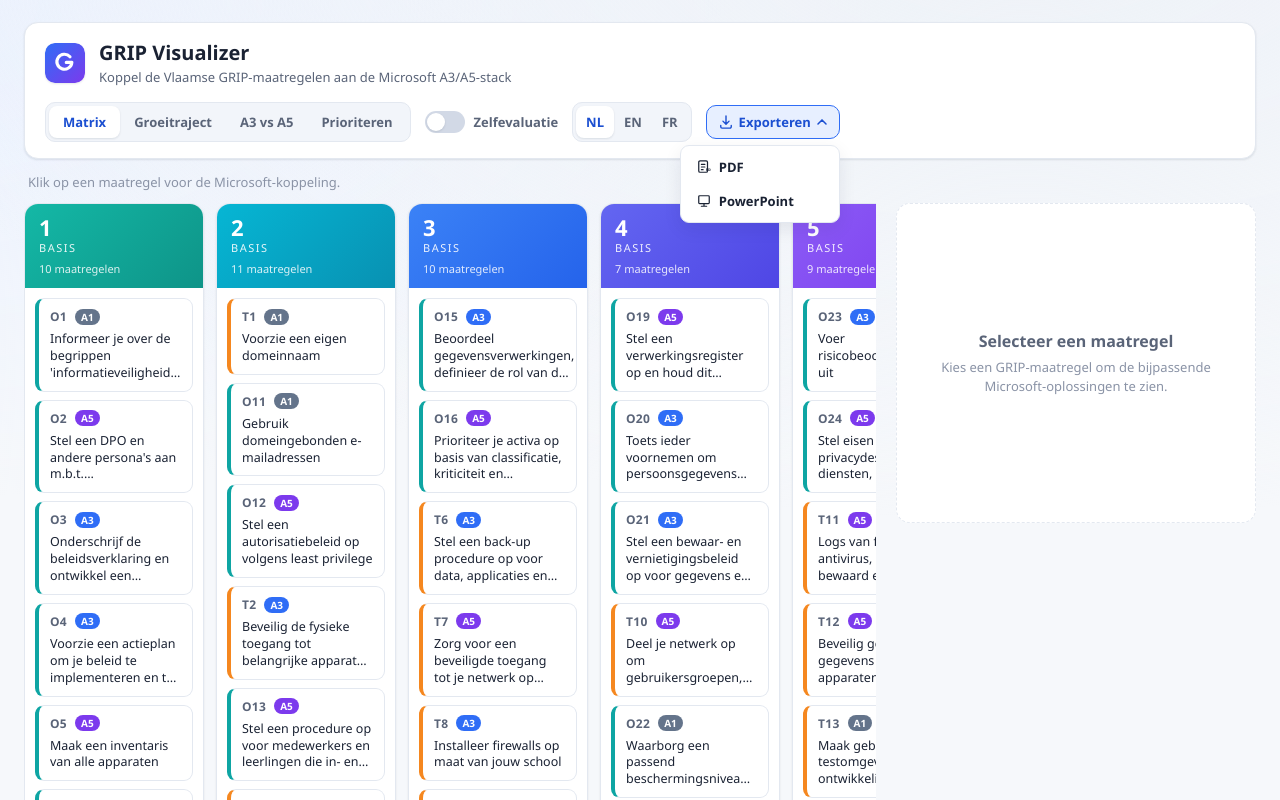
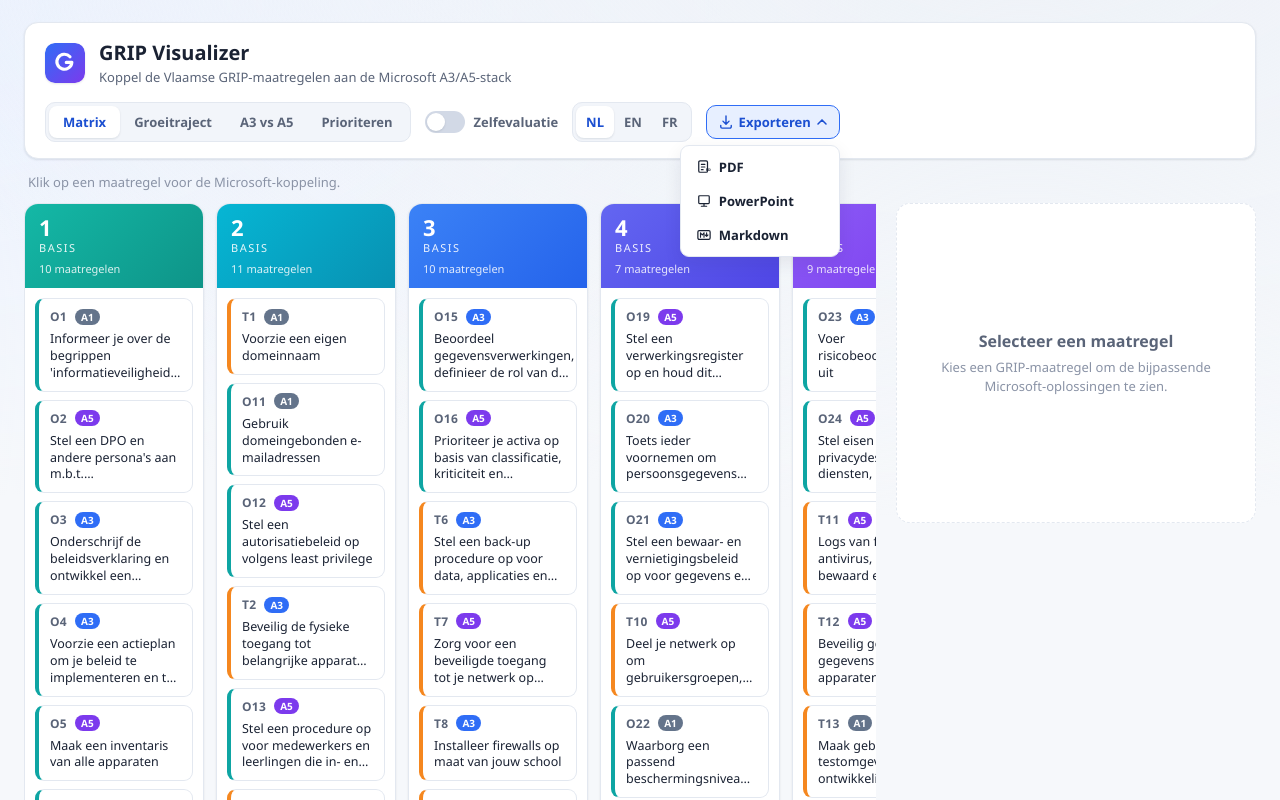
Before and after one commit to DevSecNinja/grip-visualizer, a React (Vite) app: page / in a window 1280 px wide. Both pictures are taken after a click on the button "Exporteren". Shown: the top 800 px of the page. Built offline with nearby package versions, Linux system fonts and the light colour scheme.

Commit message:
feat: add client-side Markdown export

```diff
--- a/src/components/ExportMenu.jsx
+++ b/src/components/ExportMenu.jsx
@@ -1,6 +1,6 @@
 import { useRef, useState, useEffect } from 'react';
 import { t } from '../i18n/strings.js';
-import { exportPDF, exportPPTX } from '../data/export.js';
+import { exportPDF, exportPPTX, exportMarkdown } from '../data/export.js';
 
 export default function ExportMenu({ lang }) {
   const [open, setOpen] = useState(false);
@@ -42,6 +42,11 @@ export default function ExportMenu({ lang }) {
   function handlePdf() {
     setOpen(false);
     exportPDF();
+  }
+
+  function handleMarkdown() {
+    setOpen(false);
+    exportMarkdown(lang);
   }
 
   return (
@@ -173,6 +178,37 @@ export default function ExportMenu({ lang }) {
               {t(lang, 'exportPptx')}
             </button>
           </li>
+          <li role="none">
+            <button
+              type="button"
+              role="menuitem"
+              className="export-menu__item"
+              aria-label={t(lang, 'exportMarkdownAria')}
+              onClick={handleMarkdown}
+            >
+              <svg viewBox="0 0 16 16" aria-hidden="true" width="14" height="14">
+                <rect
+                  x="1"
+                  y="3"
+                  width="14"
+                  height="10"
+                  rx="1.5"
+                  fill="none"
+                  stroke="currentColor"
+                  strokeWidth="1.4"
+                />
+                <path
+                  d="M4 10.5v-5L6 8l2-2.5v5M11 5.5v4M9.5 8l1.5 1.5L12.5 8"
+                  fill="none"
+                  stroke="currentColor"
+                  strokeWidth="1.3"
+                  strokeLinecap="round"
+                  strokeLinejoin="round"
+                />
+              </svg>
+              {t(lang, 'exportMarkdown')}
+            </button>
+          </li>
         </ul>
       )}
     </div>
--- a/src/data/export.js
+++ b/src/data/export.js
@@ -42,6 +42,138 @@ function tierColor(tier) {
  */
 export function exportPDF() {
   window.print();
+}
+
+// ─── Markdown export ──────────────────────────────────────────────────────────
+
+// Returns the localized BCP-47 locale tag used for the document date.
+function dateLocale(lang) {
+  return { fr: 'fr-BE', en: 'en-GB', nl: 'nl-BE' }[lang] || 'nl-BE';
+}
+
+// Builds the Markdown body for a single measure, mirroring the detail shown in
+// the app and the PDF/PPTX exports.
+function measureMarkdown(measure, lang) {
+  const lines = [];
+  const title = localized(measure, 'title', lang);
+  const typeLabel =
+    measure.type === 'T' ? t(lang, 'technical') : t(lang, 'organisational');
+
+  lines.push(`## ${measure.code} — ${title}`);
+  lines.push('');
+  lines.push(
+    `**${typeLabel}** · ${t(lang, 'basis')} ${measure.basis} · ${highestTier(measure)}`
+  );
+  lines.push('');
+  lines.push(localized(measure, 'summary', lang));
+  lines.push('');
+
+  // Practical guidance
+  const guidance = localizedGuidance(measure, lang);
+  if (guidance) {
+    lines.push(`### ${t(lang, 'guidanceTitle')}`);
+    lines.push('');
+    if (guidance.rationale) {
+      lines.push(`**${t(lang, 'guidanceWhy')}:** ${guidance.rationale}`);
+      lines.push('');
+    }
+    if (guidance.do && guidance.do.length > 0) {
+      lines.push(`**${t(lang, 'guidanceDo')}**`);
+      lines.push('');
+      guidance.do.forEach((item) => lines.push(`- ${item}`));
+      lines.push('');
+    }
+    if (guidance.dont && guidance.dont.length > 0) {
+      lines.push(`**${t(lang, 'guidanceDont')}**`);
+      lines.push('');
+      guidance.dont.forEach((item) => lines.push(`- ${item}`));
+      lines.push('');
+    }
+  }
+
+  // Microsoft mapping
+  lines.push(`### ${t(lang, 'microsoftMapping')}`);
+  lines.push('');
+  if (measure.microsoft.length === 0) {
+    lines.push(t(lang, 'noMapping'));
+    lines.push('');
+  } else {
+    measure.microsoft.forEach((ms) => {
+      const tierLabel = `${ms.tier}${ms.a5Adds ? '+' : ''}`;
+      const docs = ms.docsUrl ? ` — [${t(lang, 'openDocs')}](${ms.docsUrl})` : '';
+      lines.push(`- **${ms.name}** (${tierLabel})${docs}`);
+    });
+    lines.push('');
+  }
+
+  // Standards mapping
+  const standards = standardsFor(measure);
+  if (standards.length > 0) {
+    lines.push(`### ${t(lang, 'standardsTitle')}`);
+    lines.push('');
+    const standardsWhy = localizedStandardsWhy(measure, lang);
+    if (standardsWhy) {
+      lines.push(`**${t(lang, 'standardsWhy')}:** ${standardsWhy}`);
+      lines.push('');
+    }
+    standards.forEach((std) => {
+      const label = std.url ? `[${std.label}](${std.url})` : std.label;
+      lines.push(`- **${label}**: ${std.controls.join(', ')}`);
+    });
+    lines.push('');
+    lines.push(`> ${t(lang, 'standardsNote')}`);
+    lines.push('');
+  }
+
+  // Further reading
+  if (measure.references && measure.references.length > 0) {
+    lines.push(`### ${t(lang, 'referencesTitle')}`);
+    lines.push('');
+    measure.references.forEach((ref) => {
+      const label = localized(ref, 'label', lang);
+      lines.push(`- ${ref.url ? `[${label}](${ref.url})` : label}`);
+    });
+    lines.push('');
+  }
+
+  return lines.join('\n');
+}
+
+/**
+ * Builds a Markdown document containing the full GRIP → Microsoft mapping — one
+ * section per measure with the same detail as the PDF/PPTX exports — and
+ * triggers a client-side download. No data leaves the browser.
+ *
+ * @param {string} lang  Active UI language ('nl' | 'en' | 'fr')
+ */
+export function exportMarkdown(lang) {
+  const measures = getMeasures();
+  const today = new Date().toLocaleDateString(dateLocale(lang), {
+    year: 'numeric',
+    month: 'long',
+    day: 'numeric',
+  });
+
+  const parts = [
+    `# ${t(lang, 'appTitle')}`,
+    '',
+    `_${t(lang, 'appSubtitle')}_`,
+    '',
+    today,
+    '',
+    ...measures.map((measure) => measureMarkdown(measure, lang)),
+  ];
+
+  const markdown = parts.join('\n');
+  const blob = new Blob([markdown], { type: 'text/markdown;charset=utf-8' });
+  const url = URL.createObjectURL(blob);
+  const link = document.createElement('a');
+  link.href = url;
+  link.download = 'GRIP-Visualizer.md';
+  document.body.appendChild(link);
+  link.click();
+  document.body.removeChild(link);
+  URL.revokeObjectURL(url);
 }
 
 // ─── PPTX export ─────────────────────────────────────────────────────────────
--- a/src/i18n/strings.js
+++ b/src/i18n/strings.js
@@ -60,8 +60,10 @@ export const ui = {
     exportLabel: 'Exporteren',
     exportPdf: 'PDF',
     exportPptx: 'PowerPoint',
+    exportMarkdown: 'Markdown',
     exportPdfAria: 'Exporteer als PDF',
     exportPptxAria: 'Exporteer als PowerPoint',
+    exportMarkdownAria: 'Exporteer als Markdown',
     disclaimerTitle: 'Disclaimer',
     disclaimerUnofficial:
       'Dit is een onafhankelijk, niet-officieel hulpmiddel. Het wordt niet door Microsoft of de Vlaamse overheid ondersteund, goedgekeurd of onderhouden, en er wordt geen enkele garantie gegeven. De koppeling tussen GRIP-maatregelen en Microsoft-producten is een eigen interpretatie, afgeleid van openbare bronnen, en vertegenwoordigt Microsoft noch de Vlaamse overheid.',
@@ -156,8 +158,10 @@ export const ui = {
     exportLabel: 'Export',
     exportPdf: 'PDF',
     exportPptx: 'PowerPoint',
+    exportMarkdown: 'Markdown',
     exportPdfAria: 'Export as PDF',
     exportPptxAria: 'Export as PowerPoint',
+    exportMarkdownAria: 'Export as Markdown',
     disclaimerTitle: 'Disclaimer',
     disclaimerUnofficial:
       'This is an independent, unofficial tool. It is not supported, endorsed or maintained by Microsoft or the Flemish government, and no warranty is given or implied. The mapping between GRIP measures and Microsoft products is our own interpretation, derived from public sources, and represents neither Microsoft nor the Flemish government.',
@@ -254,8 +258,10 @@ export const ui = {
     exportLabel: 'Exporter',
     exportPdf: 'PDF',
     exportPptx: 'PowerPoint',
+    exportMarkdown: 'Markdown',
     exportPdfAria: 'Exporter en PDF',
     exportPptxAria: 'Exporter en PowerPoint',
+    exportMarkdownAria: 'Exporter en Markdown',
     disclaimerTitle: 'Avertissement',
     disclaimerUnofficial:
       "Ceci est un outil indépendant et non officiel. Il n'est ni soutenu, ni approuvé, ni maintenu par Microsoft ou par le gouvernement flamand, et aucune garantie n'est donnée ni implicite. La correspondance entre les mesures GRIP et les produits Microsoft est notre propre interprétation, dérivée de sources publiques, et ne représente ni Microsoft ni le gouvernement flamand.",
```
Also changed, not shown: 1 other file (tests, documents, lock files or other folders).
